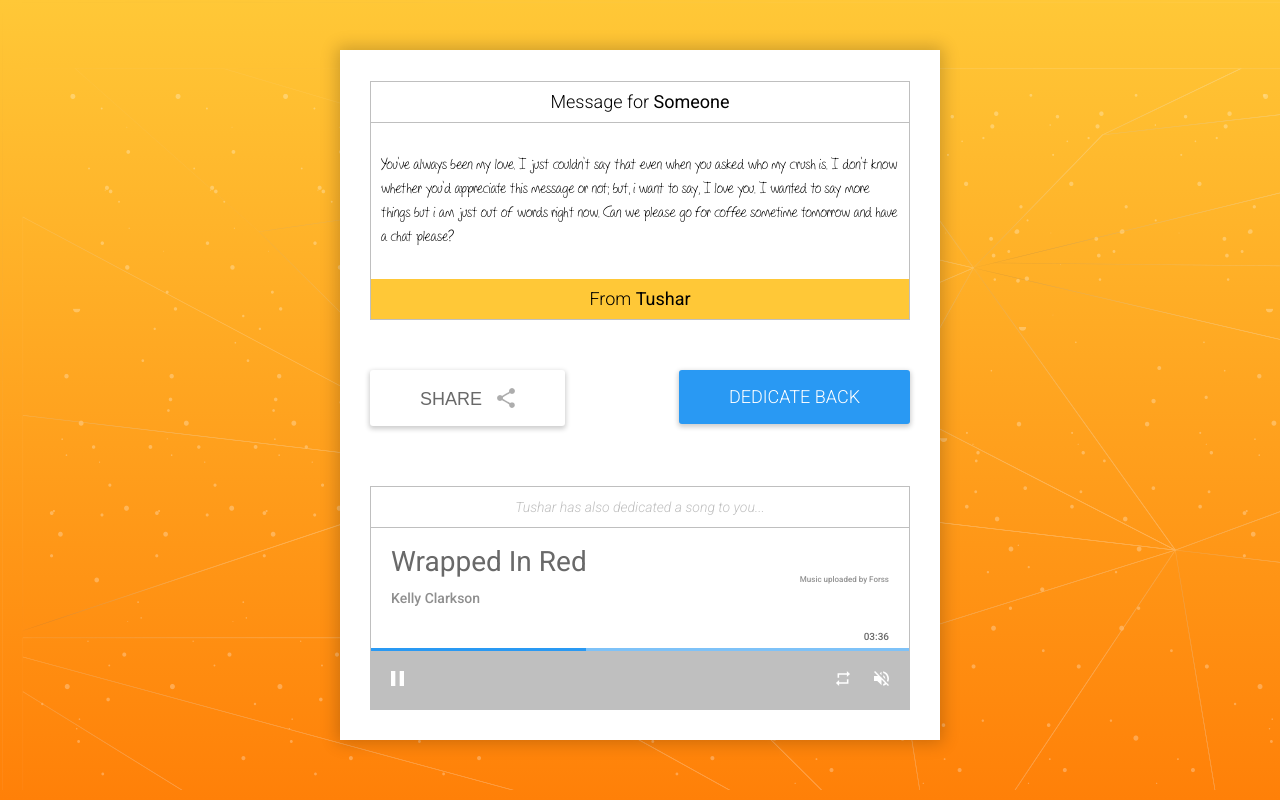
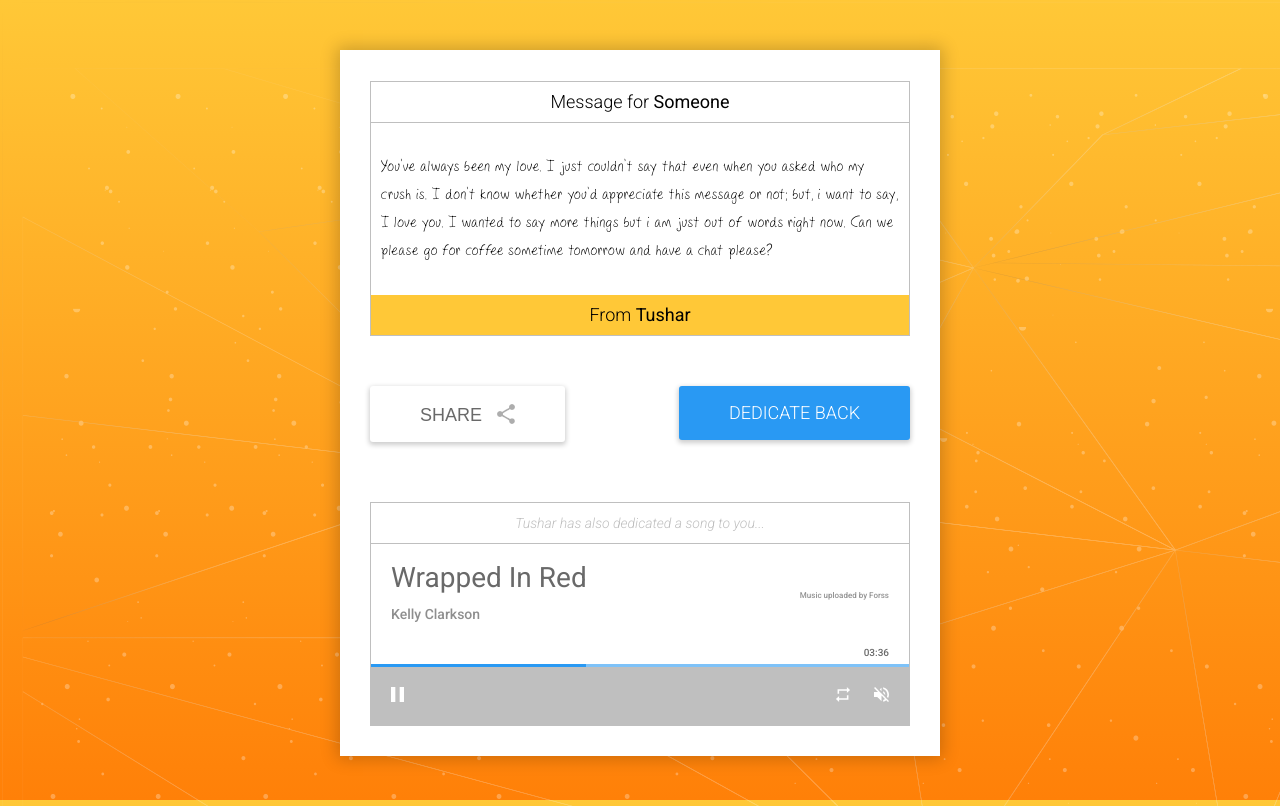
Before and after one commit to 404minds/songforyou, a plain HTML site: page index.html in a window 1280 px wide. Drawn offline with nearby package versions, Linux system fonts and the light colour scheme; a script that the page names is missing.

Commit message:
increase message content lineHeight, letterSpacing

```diff
--- a/css/app.css
+++ b/css/app.css
@@ -92,9 +92,10 @@ body {
 
 	.message-box .message-content {
 		font-size: 14px;
-		line-height: 24px;
+		line-height: 28px;
 		padding: 30px 10px;
 		font-family: drawing_with_markers;
+		letter-spacing: 1px;
 	}
 
 	.message-box .message-footer {
```
